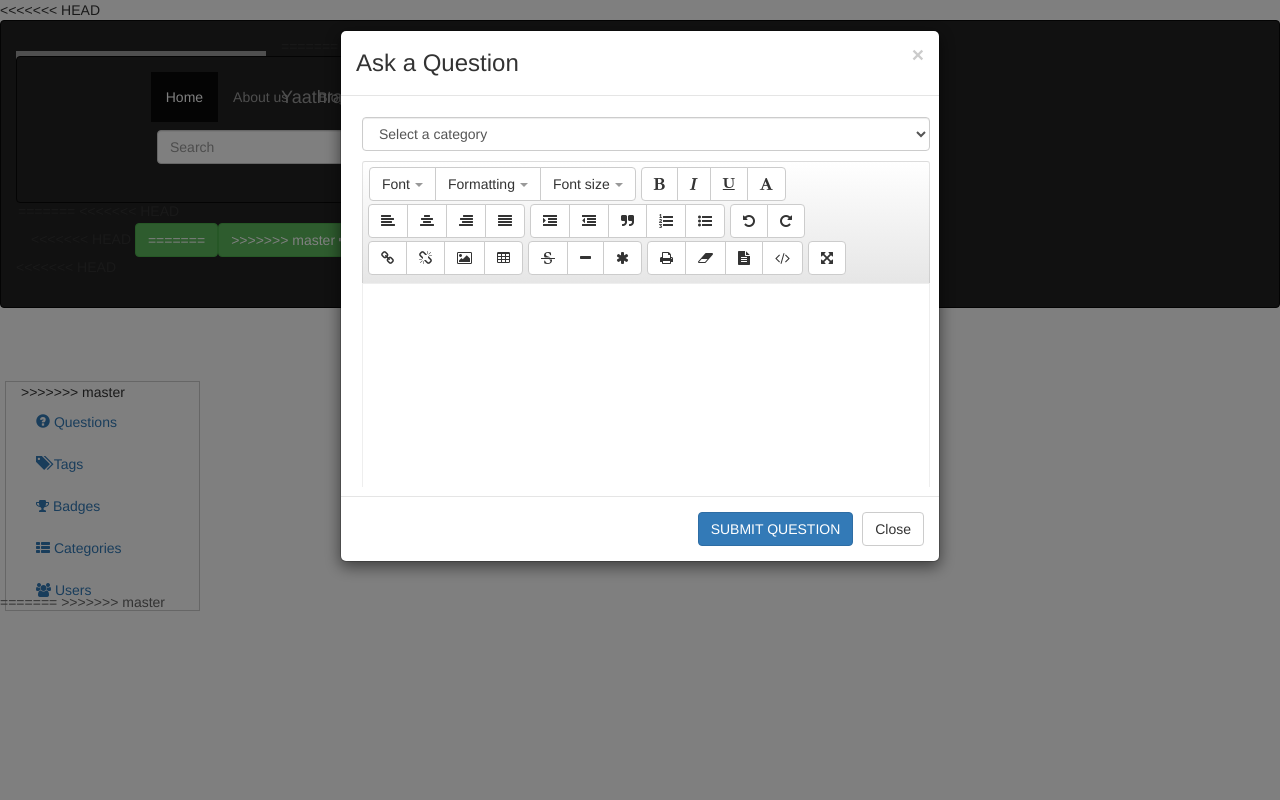
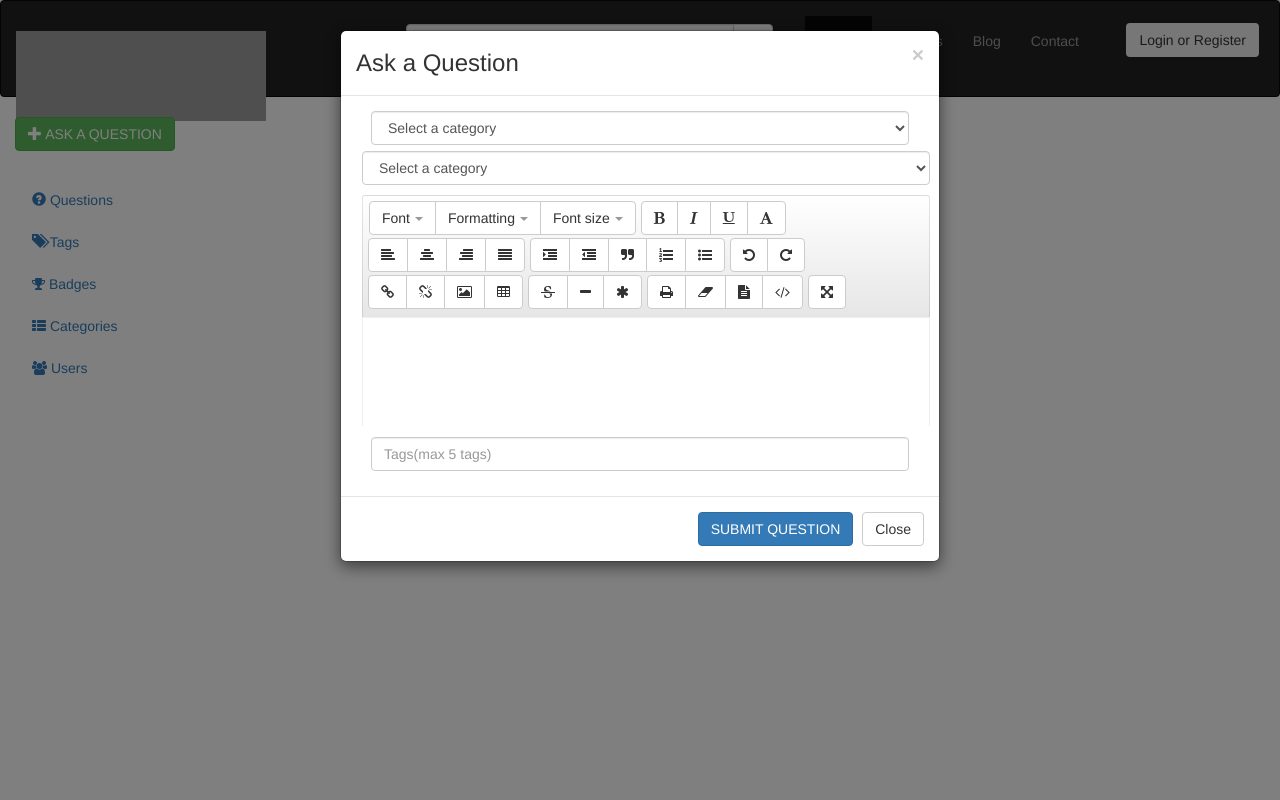
Before and after one commit to hominda/Yaathra_pro, a PHP site: page / in a window 1280 px wide, after a click on "ASK A QUESTION". Run offline with PHP 8.4, Linux system fonts and the light colour scheme; some libraries are stand-ins or nearby versions; grey boxes are pictures that could not be loaded.

Commit message:
change index

```diff
--- a/Views/index.php
+++ b/Views/index.php
@@ -8,7 +8,6 @@
   <link rel="stylesheet" href="https://maxcdn.bootstrapcdn.com/bootstrap/3.3.7/css/bootstrap.min.css">
   <script src="https://ajax.googleapis.com/ajax/libs/jquery/3.2.0/jquery.min.js"></script>
   <script src="https://maxcdn.bootstrapcdn.com/bootstrap/3.3.7/js/bootstrap.min.js"></script>
-<<<<<<< HEAD
   <link href="//maxcdn.bootstrapcdn.com/font-awesome/4.2.0/css/font-awesome.min.css" rel="stylesheet">
 
 </head>
@@ -20,17 +19,6 @@
   <div class="container-fluid">
     <div class="navbar-header">
       <a class="navbar-brand" href="#"><img src="logo.png" class="mm" height="90" width="250"></a>
-=======
-
-</head>
-<body>
-
-<nav class="navbar navbar-inverse">
-  <div class="container-fluid">
-
-    <div class="navbar-header">
-      <a class="navbar-brand" href="#">Yaathra</a>
->>>>>>> master
     </div>
 
      <form class="navbar-form navbar-left">
@@ -60,29 +48,17 @@
 
 
 <div class="col-md-12 left-sidebar">
-<<<<<<< HEAD
  <button type="button" class="btn btn-success btn-md" data-toggle="modal" data-target="#myModal">
-=======
- <button type="button" class="btn btn-success btn-md">
->>>>>>> master
       <span class="glyphicon glyphicon-plus"></span> ASK A QUESTION
     </button>
 
 </div>
 
-<<<<<<< HEAD
 
 <!-- create side bar manu -->
 <div class="container">
     <div class="row">
         <div class="col-xs-2 ">
-=======
-    <link href="//maxcdn.bootstrapcdn.com/font-awesome/4.2.0/css/font-awesome.min.css" rel="stylesheet">
-<!-- create side bar manu -->
-<div class="container">
-    <div class="row">
-        <div class="col-xs-2 bordered">
->>>>>>> master
             <ul class="nav nav-pills nav-stacked">
 
                 <li><a href="#"><i class="glyphicon glyphicon-question-sign"></i>  Questions</a></li>
@@ -97,7 +73,6 @@
 </div>
 
 
-<<<<<<< HEAD
 <div class="modal fade" id="myModal" role="dialog">
     <div class="modal-dialog">
 
@@ -108,16 +83,30 @@
           <h3 class="modal-title">Ask a Question</h3>
         </div>
         <div class="modal-body" style="height:400px;">
-             <object type="text/php" data="askquestion.php"
-            style="width:100%; height:100%; margin:1%;">
+
+          <form action="" method="post"  >
+
+         <div class="col-xs-12"><select class="form-control" id="sel1">
+                <option>Select a category</option>
+                <option>2</option>
+                <option>3</option>
+                <option>4</option>
+              </select></div>
+
+      <object type="text/php" data="askquestion.php"
+      style="width:100%; height:275px; margin:1%;">
     </object>
+    <div class="col-xs-12">
+        <input type="text" class="form-control" placeholder="Tags(max 5 tags)"  id="usr"></div>
+
       </div>
+
+
         <div class="modal-footer">
           <button type="button" class="btn btn-primary btn-md">SUBMIT QUESTION</button>
           <button type="button" class="btn btn-default" data-dismiss="modal">Close</button>
-
-
         </div>
+        </form>
 
 
     </div>
@@ -127,14 +116,6 @@
 
 
 
-=======
-
-
-  <!-- <h3>Navbar Forms</h3>
-  <p>Use the .navbar-form class to vertically align form elements (same padding as links) inside the navbar.</p>
-  <p>The .input-group class is a container to enhance an input by adding an icon, text or a button in front or behind it as a "help text".</p>
-  <p>The .input-group-btn class attaches a button next to an input field. This is often used as a search bar:</p> -->
->>>>>>> master
 
 
 </body>
```
Also changed, not shown: Views/index2.php (deleted, +0 -44 lines).
